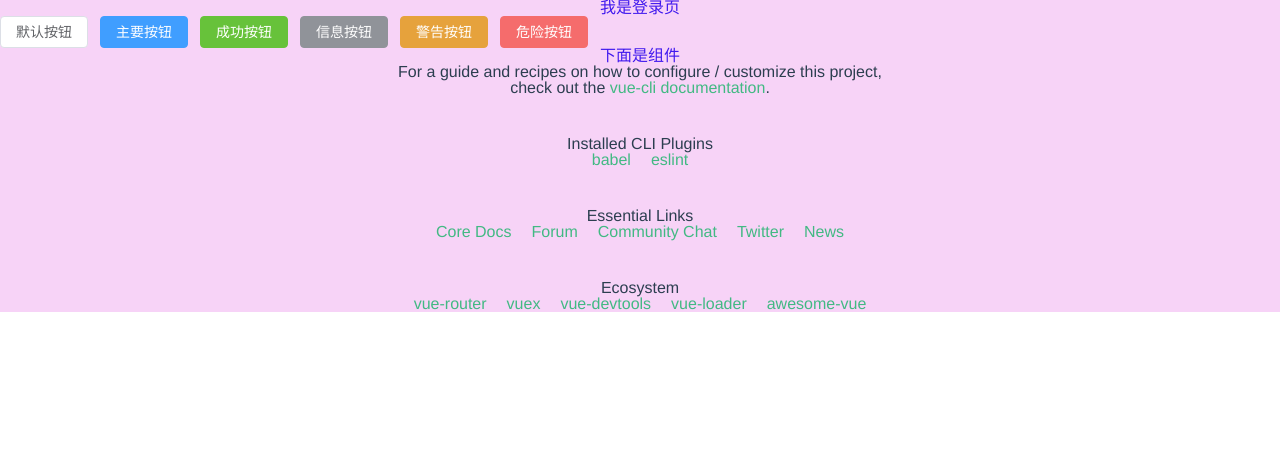
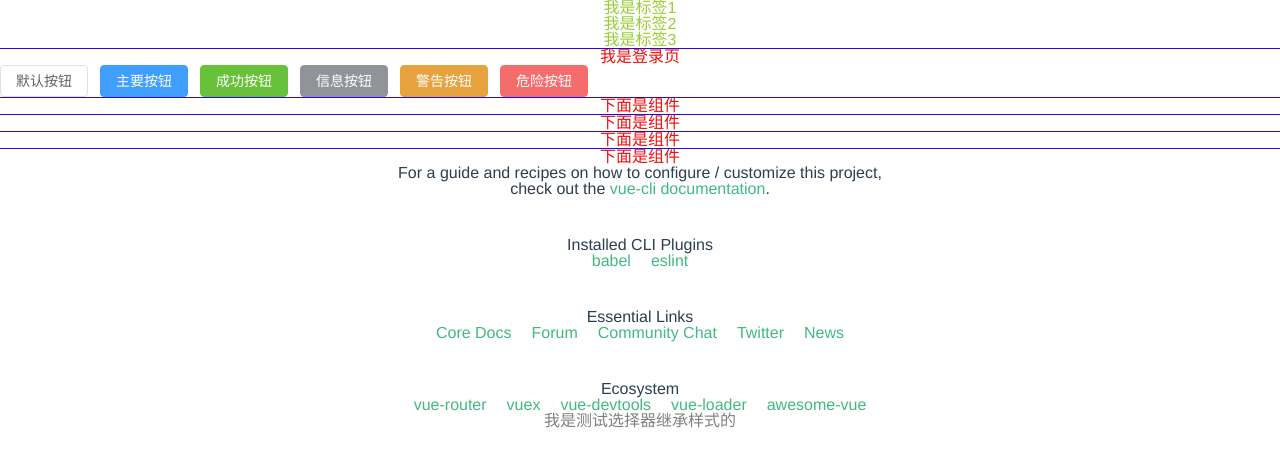
Before and after one commit to 948489458/vue3_cli, a Vue app: page /#/ in a window 1280 px wide. Shown: the top 466 px of the page. Built offline with nearby package versions, Linux system fonts and the light colour scheme; no server answers.

Commit message:
scss的一些用法

```diff
--- a/src/views/login/index.vue
+++ b/src/views/login/index.vue
@@ -1,6 +1,10 @@
 <template>
   <div class="div">
+    <h1>我是标签1</h1>
+    <h2>我是标签2</h2>
+    <h3>我是标签3</h3>
     <p>我是登录页</p>
+    <a href=""></a>
     <el-row>
       <el-button>默认按钮</el-button>
       <el-button type="primary">主要按钮</el-button>
@@ -10,7 +14,11 @@
       <el-button type="danger">危险按钮</el-button>
     </el-row>
     <p>下面是组件</p>
+    <p>下面是组件</p>
+    <p>下面是组件</p>
+    <p>下面是组件</p>
     <HelloWorld />
+    <span class="disabled">我是测试选择器继承样式的</span>
   </div>
 </template>
 <script>
@@ -25,10 +33,28 @@ export default {
 };
 </script>
 <style scoped lang="scss">
-.div{
+$rootColor: rgb(240, 14, 14);
+$root: 1/1920*100vh;
+.div {
   background-color: rgba(228, 109, 228, 0.3);
-  p{
-    color: rgb(64, 25, 238);
+  height: 1920*$root;
+  p {
+    color: $rootColor;
+  }
+  &:hover {
+    background-color: #fff;
+  }
+  h1,
+  h2,
+  h3 {
+    color: yellowgreen;
   }
 }
+h1 ~ p {
+  border-top: 1px solid rgb(40, 8, 223);
+}
+.disabled {
+  color: gray;
+  // @extend a;
+}
 </style>
```
